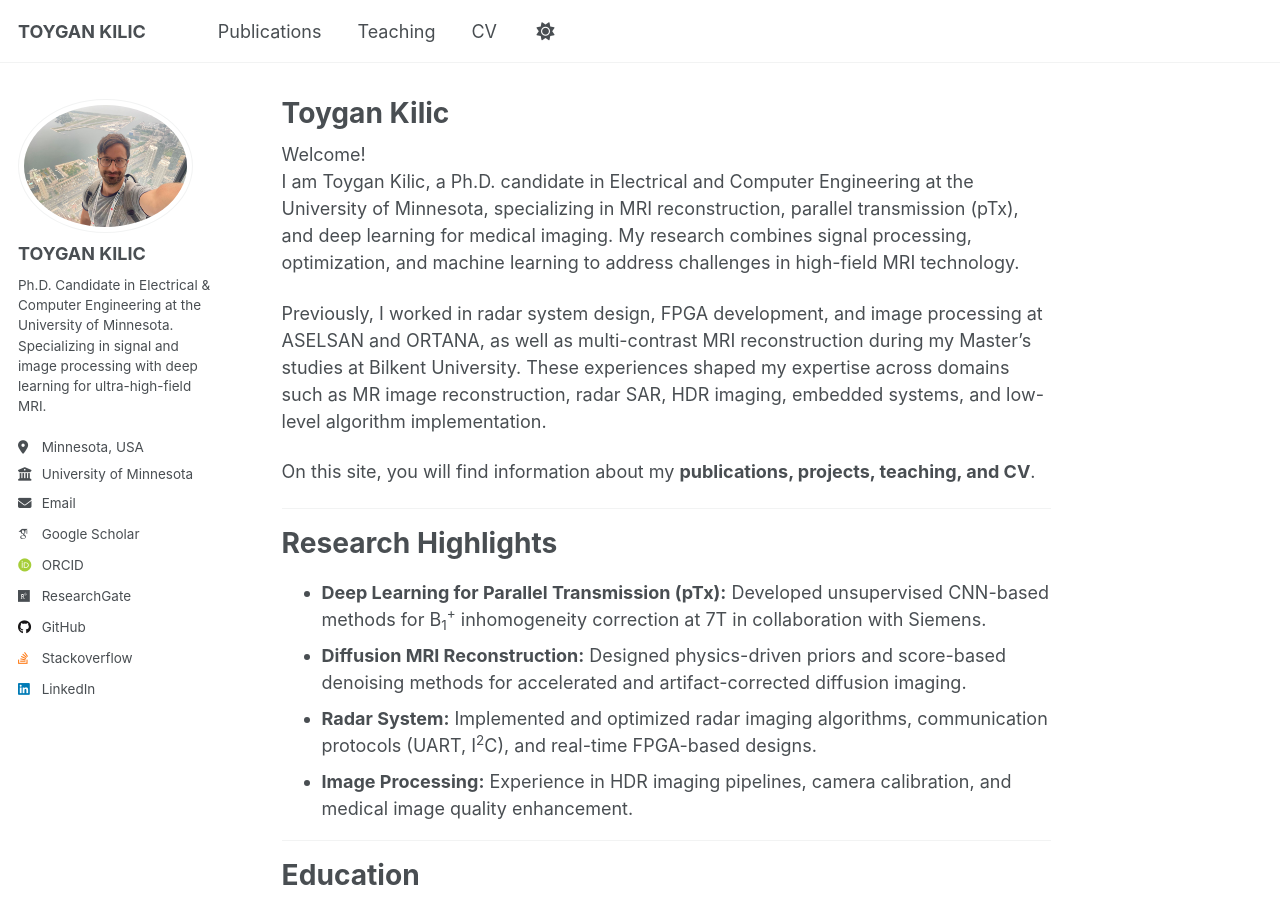
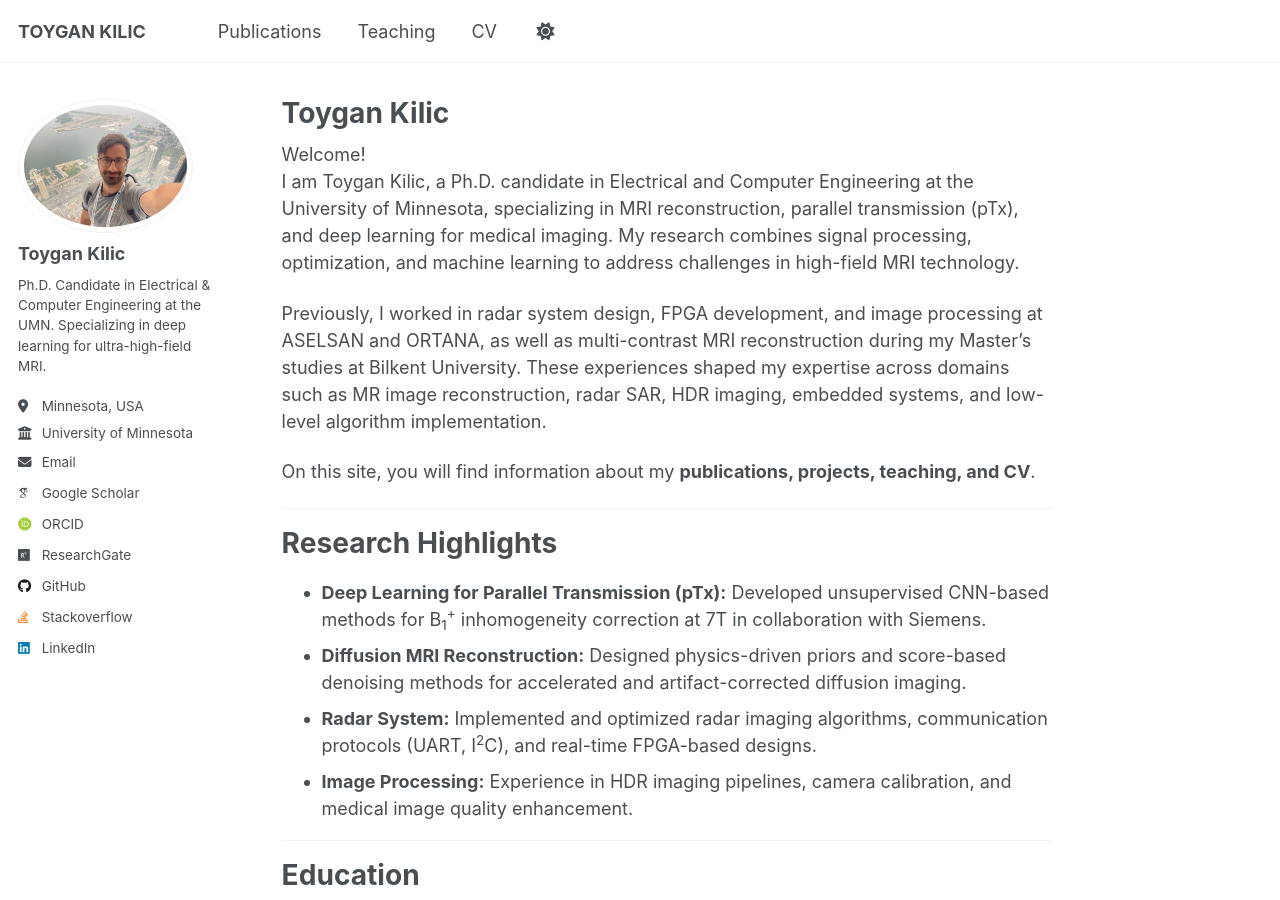
Before and after one commit to Toygan/toygan.github.io, a Jekyll site: the page built from _pages/about.md, in a window 1280 px wide and 900 px high. Built offline with Jekyll 4.4.1, drawn with Linux system fonts in a browser that asks for light colours; some web fonts are replaced; a script that is not in the unit is left out; part of the change alters nothing that is shown.

Commit message:
fix: Standardize author name formatting and update bio for clarity

```diff
--- a/_config.yml
+++ b/_config.yml
@@ -17,9 +17,9 @@ repository               : "Toygan/toygan.github.io"    # Your repo
 # Site Author - Sidebar information
 author:
   avatar           : "profile.png"
-  name             : "TOYGAN KILIC"
+  name             : "Toygan Kilic"
   pronouns         :
-  bio              : "Ph.D. Candidate in Electrical & Computer Engineering at the University of Minnesota. Specializing in signal and image processing with deep learning for ultra-high-field MRI."
+  bio              : "Ph.D. Candidate in Electrical & Computer Engineering at the UMN. Specializing in deep learning for ultra-high-field MRI."
   location         : "Minnesota, USA"
   employer         : "University of Minnesota"
   uri              :
```
